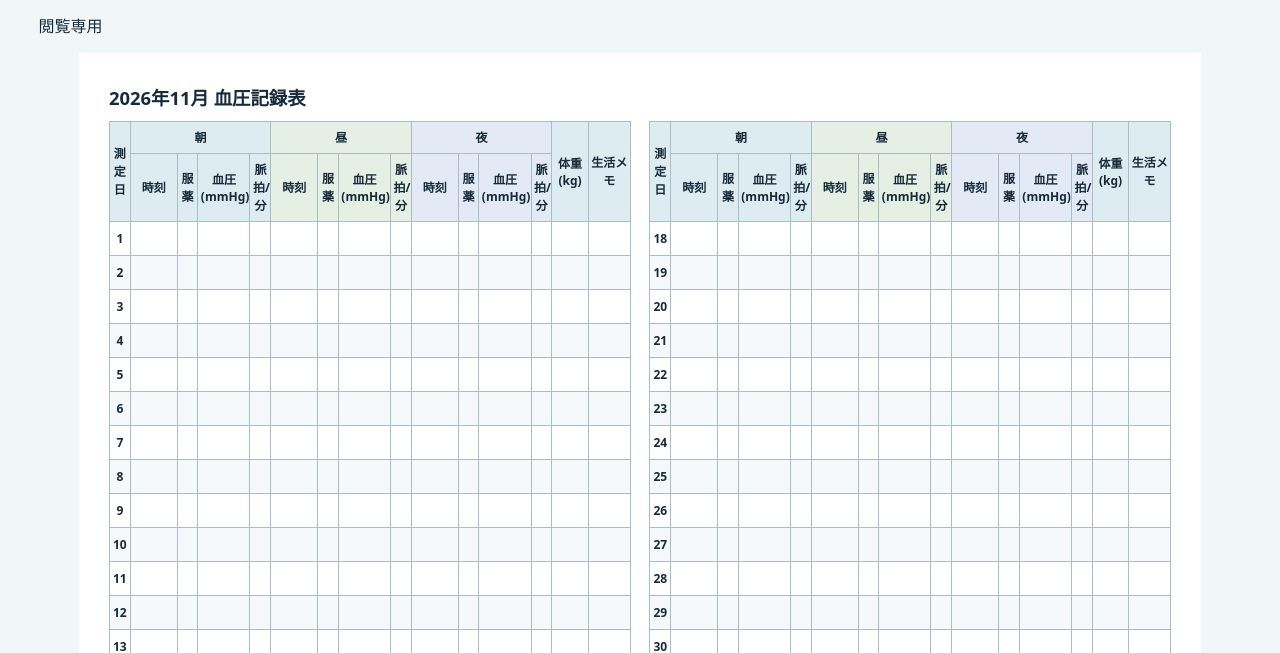
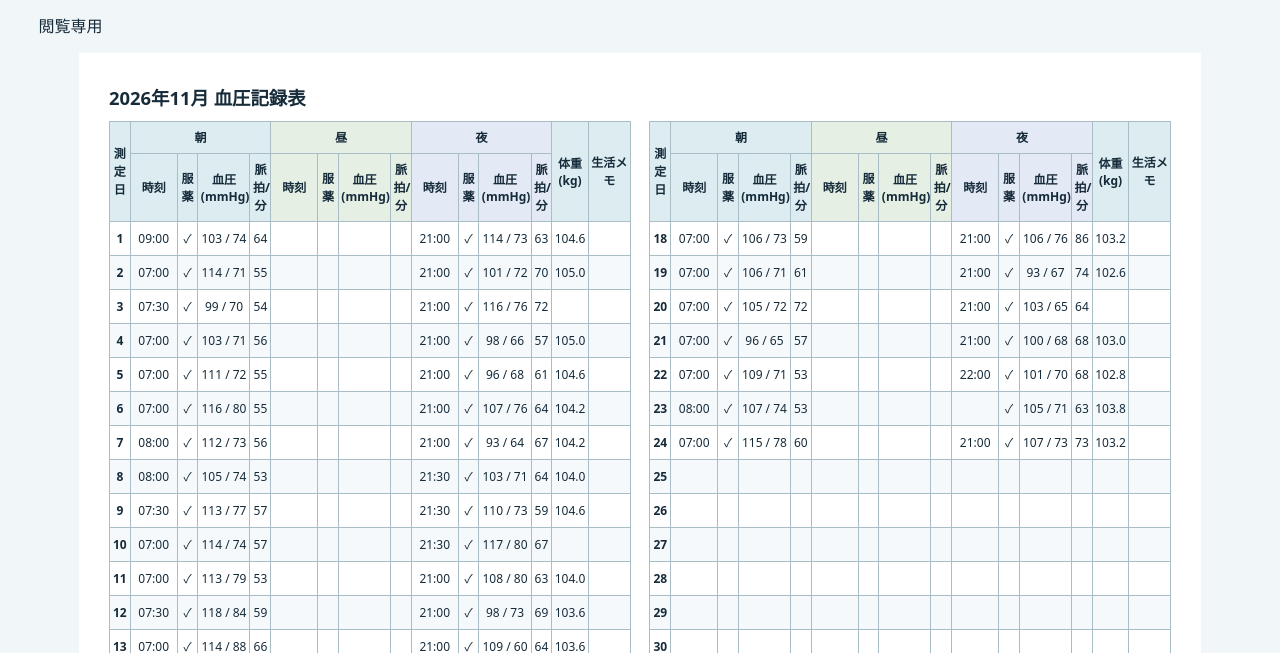
Before and after one commit to m-miyawaki-m/blood-pressure-log, a plain HTML site: page index.html in a window 1280 px wide. Shown: the part 147-800 px from the top of the page. Drawn offline with Linux system fonts and the light colour scheme.

Commit message:
Publish confirmed November records in read-only sheet

```diff
--- a/app.js
+++ b/app.js
@@ -5,6 +5,8 @@ const storagePrefix = 'blood-pressure-log:v1:';
 const viewMessage = '閲覧専用';
 const periods = [['朝', 'morning'], ['昼', 'noon'], ['夜', 'night']];
 let records = {};
+let publishedRecords = {};
+let publishedRecordsFailed = false;
 
 function monthValue(date) {
   return `${String(date.getFullYear()).padStart(4, '0')}-${String(date.getMonth() + 1).padStart(2, '0')}`;
@@ -48,19 +50,22 @@ function makeTable(first, last) {
   const body = table.createTBody();
   for (let day = first; day <= last; day++) {
     const row = body.insertRow();
+    const publishedDay = publishedRecords[monthInput.value]?.[day] ?? {};
     cell(row, 'th', String(day), { scope: 'row' });
     for (const [period] of periods) {
       const key = day + ':' + period + ':';
-      const sys = records[key + 'sys'] ?? '';
-      const dia = records[key + 'dia'] ?? '';
-      cell(row, 'td', records[key + 'time'] ?? '');
-      cell(row, 'td', records[key + 'med'] === true ? '✓' : '');
+      const measurement = publishedDay[period] ?? {};
+      const value = name => measurement[name] ?? records[key + name] ?? '';
+      const sys = value('sys');
+      const dia = value('dia');
+      cell(row, 'td', value('time'));
+      cell(row, 'td', value('med') === true ? '✓' : '');
       cell(row, 'td', sys || dia ? sys + ' / ' + dia : '');
-      cell(row, 'td', records[key + 'pulse'] ?? '');
+      cell(row, 'td', value('pulse'));
     }
     // Keep reading the original daily weight key.
-    cell(row, 'td', records[day + ':昼:weight'] ?? '');
-    const memo = records[day + '::memo'] ?? '';
+    cell(row, 'td', publishedDay.weight ?? records[day + ':昼:weight'] ?? '');
+    const memo = publishedDay.memo ?? records[day + '::memo'] ?? '';
     cell(row, 'td', memo, { class: 'memo', title: memo });
   }
   wrapper.append(table);
@@ -71,7 +76,7 @@ function render() {
   const [year, month] = monthInput.value.split('-').map(Number);
   const end = new Date(2000, month, 0);
   end.setFullYear(year, month, 0);
-  status.textContent = viewMessage;
+  status.textContent = publishedRecordsFailed ? '公開記録を読み込めませんでした。' : viewMessage;
   try {
     records = JSON.parse(localStorage.getItem(storagePrefix + monthInput.value)) ?? {};
   } catch {
@@ -111,3 +116,11 @@ document.querySelector('#next').addEventListener('click', () => {
 });
 document.querySelector('#print').addEventListener('click', () => window.print());
 render();
+fetch('records.json', { cache: 'no-cache' })
+  .then(response => {
+    if (!response.ok) throw new Error('Could not load published records');
+    return response.json();
+  })
+  .then(data => { publishedRecords = data; })
+  .catch(() => { publishedRecordsFailed = true; })
+  .then(render);
--- a/index.html
+++ b/index.html
@@ -5,7 +5,7 @@
 <meta name="viewport" content="width=device-width, initial-scale=1">
 <title>血圧記録表</title>
 <link rel="stylesheet" href="style.css?v=readonly">
-<script src="app.js?v=readonly" defer></script>
+<script src="app.js?v=published-records" defer></script>
 </head>
 <body>
 <main>
--- /dev/null
+++ b/records.json
@@ -0,0 +1,28 @@
+{
+  "2026-11": {
+    "1": {"朝":{"time":"09:00","sys":"103","dia":"74","pulse":"64","med":true},"夜":{"time":"21:00","sys":"114","dia":"73","pulse":"63","med":true},"weight":"104.6"},
+    "2": {"朝":{"time":"07:00","sys":"114","dia":"71","pulse":"55","med":true},"夜":{"time":"21:00","sys":"101","dia":"72","pulse":"70","med":true},"weight":"105.0"},
+    "3": {"朝":{"time":"07:30","sys":"99","dia":"70","pulse":"54","med":true},"夜":{"time":"21:00","sys":"116","dia":"76","pulse":"72","med":true}},
+    "4": {"朝":{"time":"07:00","sys":"103","dia":"71","pulse":"56","med":true},"夜":{"time":"21:00","sys":"98","dia":"66","pulse":"57","med":true},"weight":"105.0"},
+    "5": {"朝":{"time":"07:00","sys":"111","dia":"72","pulse":"55","med":true},"夜":{"time":"21:00","sys":"96","dia":"68","pulse":"61","med":true},"weight":"104.6"},
+    "6": {"朝":{"time":"07:00","sys":"116","dia":"80","pulse":"55","med":true},"夜":{"time":"21:00","sys":"107","dia":"76","pulse":"64","med":true},"weight":"104.2"},
+    "7": {"朝":{"time":"08:00","sys":"112","dia":"73","pulse":"56","med":true},"夜":{"time":"21:00","sys":"93","dia":"64","pulse":"67","med":true},"weight":"104.2"},
+    "8": {"朝":{"time":"08:00","sys":"105","dia":"74","pulse":"53","med":true},"夜":{"time":"21:30","sys":"103","dia":"71","pulse":"64","med":true},"weight":"104.0"},
+    "9": {"朝":{"time":"07:30","sys":"113","dia":"77","pulse":"57","med":true},"夜":{"time":"21:30","sys":"110","dia":"73","pulse":"59","med":true},"weight":"104.6"},
+    "10": {"朝":{"time":"07:00","sys":"114","dia":"74","pulse":"57","med":true},"夜":{"time":"21:30","sys":"117","dia":"80","pulse":"67","med":true}},
+    "11": {"朝":{"time":"07:00","sys":"113","dia":"79","pulse":"53","med":true},"夜":{"time":"21:00","sys":"108","dia":"80","pulse":"63","med":true},"weight":"104.0"},
+    "12": {"朝":{"time":"07:30","sys":"118","dia":"84","pulse":"59","med":true},"夜":{"time":"21:00","sys":"98","dia":"73","pulse":"69","med":true},"weight":"103.6"},
+    "13": {"朝":{"time":"07:00","sys":"114","dia":"88","pulse":"66","med":true},"夜":{"time":"21:00","sys":"109","dia":"60","pulse":"64","med":true},"weight":"103.6"},
+    "14": {"朝":{"time":"07:00","sys":"99","dia":"73","pulse":"60","med":true},"夜":{"time":"21:00","sys":"110","dia":"78","pulse":"66"},"weight":"104.6"},
+    "15": {"朝":{"time":"08:00","sys":"106","dia":"70","pulse":"55","med":true},"夜":{"time":"21:00","sys":"101","dia":"70","pulse":"63","med":true},"weight":"104.0"},
+    "16": {"朝":{"time":"08:00","sys":"112","dia":"80"},"夜":{"time":"21:00","sys":"111","dia":"71","pulse":"68","med":true},"weight":"103.8"},
+    "17": {"朝":{"time":"07:00","sys":"110","dia":"74","pulse":"56","med":true},"夜":{"sys":"97","dia":"71","pulse":"75"},"weight":"103.6"},
+    "18": {"朝":{"time":"07:00","sys":"106","dia":"73","pulse":"59","med":true},"夜":{"time":"21:00","sys":"106","dia":"76","pulse":"86","med":true},"weight":"103.2"},
+    "19": {"朝":{"time":"07:00","sys":"106","dia":"71","pulse":"61","med":true},"夜":{"time":"21:00","sys":"93","dia":"67","pulse":"74","med":true},"weight":"102.6"},
+    "20": {"朝":{"time":"07:00","sys":"105","dia":"72","pulse":"72","med":true},"夜":{"time":"21:00","sys":"103","dia":"65","pulse":"64","med":true}},
+    "21": {"朝":{"time":"07:00","sys":"96","dia":"65","pulse":"57","med":true},"夜":{"time":"21:00","sys":"100","dia":"68","pulse":"68","med":true},"weight":"103.0"},
+    "22": {"朝":{"time":"07:00","sys":"109","dia":"71","pulse":"53","med":true},"夜":{"time":"22:00","sys":"101","dia":"70","pulse":"68","med":true},"weight":"102.8"},
+    "23": {"朝":{"time":"08:00","sys":"107","dia":"74","pulse":"53","med":true},"夜":{"sys":"105","dia":"71","pulse":"63","med":true},"weight":"103.8"},
+    "24": {"朝":{"time":"07:00","sys":"115","dia":"78","pulse":"60","med":true},"夜":{"time":"21:00","sys":"107","dia":"73","pulse":"73","med":true},"weight":"103.2"}
+  }
+}
```
